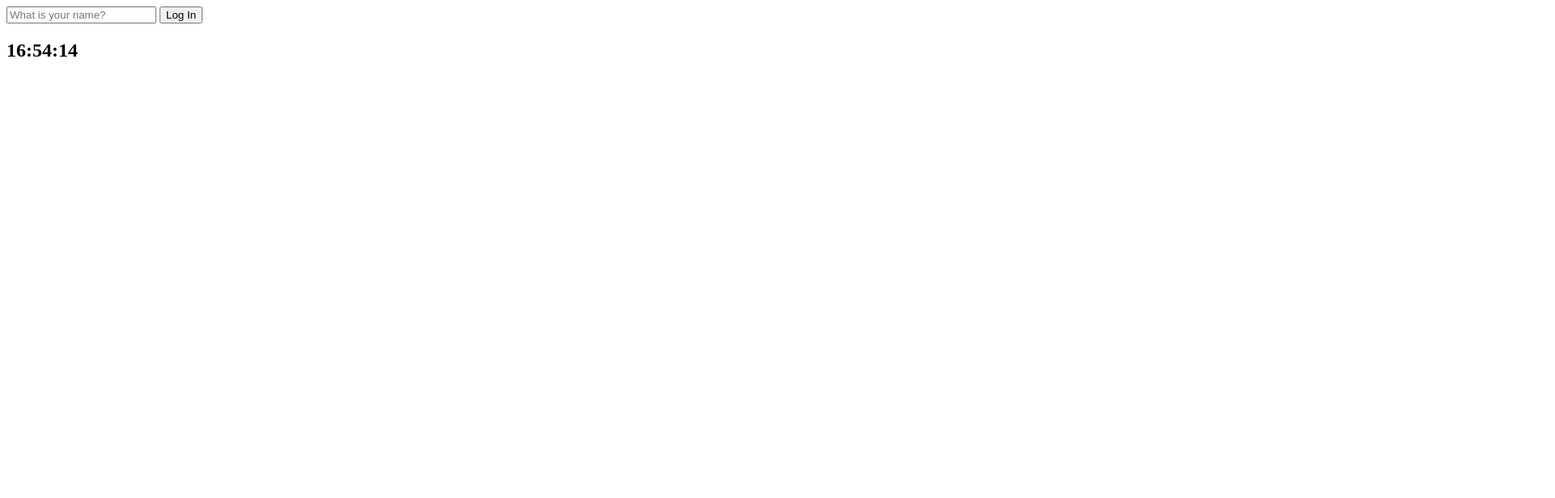
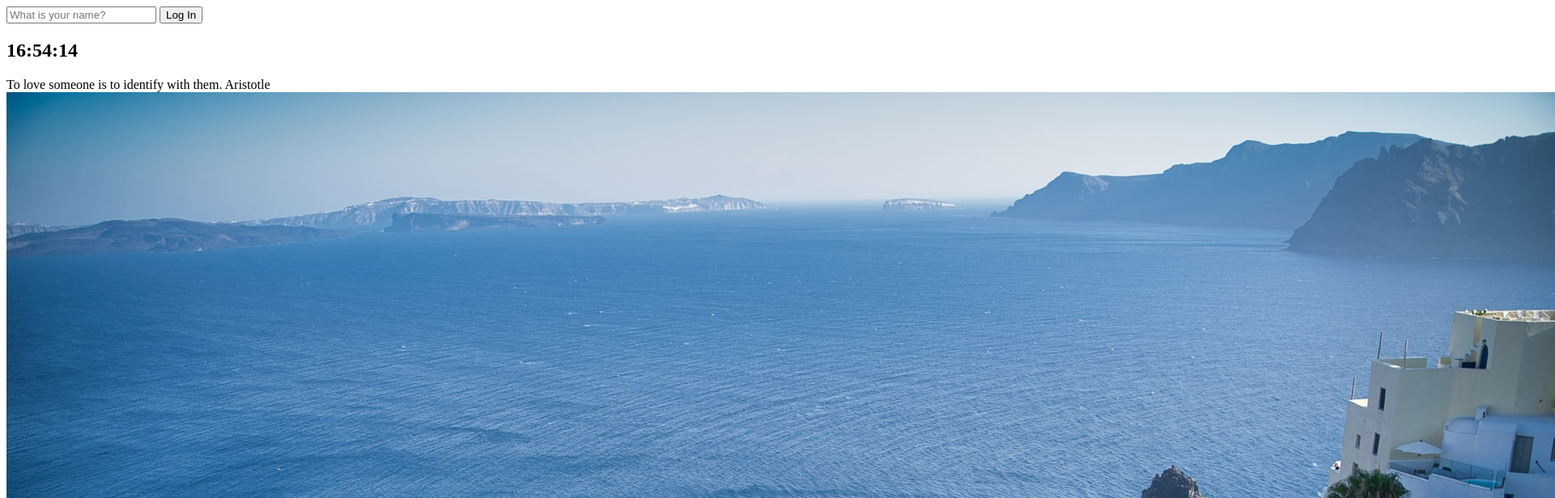
Before and after one commit to silverstarlulu/banilla-js, a plain HTML site: page index.html in a window 1280 px wide. Shown: the top 616 px of the page at 81% size, 1920 px wide, since content can reach past the window. Drawn offline with Linux system fonts and the light colour scheme.

Commit message:
quotes and background

```diff
--- a/index.html
+++ b/index.html
@@ -17,9 +17,15 @@
       />
       <input type="submit" value="Log In" />
     </form>
+    <h2 id="clock">00:00:00</h2>
     <h1 id="greeting" class="hidden"></h1>
-    <h2 id="clock">00:00</h2>
+    <div id="quote">
+      <span></span>
+      <span></span>
+    </div>
     <script src="js/greeting.js"></script>
     <script src="js/clock.js"></script>
+    <script src="js/quotes.js"></script>
+    <script src="js/background.js"></script>
   </body>
 </html>
--- /dev/null
+++ b/js/background.js
@@ -0,0 +1,8 @@
+const images = ["0.jpeg", "1.jpeg", "2.jpeg"];
+
+const chosenImage = images[Math.floor(Math.random() * images.length)];
+
+const bgImage = document.createElement("img");
+bgImage.src = `img/${chosenImage}`;
+
+document.body.appendChild(bgImage);
--- /dev/null
+++ b/js/quotes.js
@@ -0,0 +1,53 @@
+const quotes = [
+  {
+    quote:
+      "Those who are believed to be most abject and humble are usually most ambitious and envious.",
+    author: "Baruch Spinoza",
+  },
+  {
+    quote: "Life isn't fair. It's just fairer than death, that's all.",
+    author: "William Goldman",
+  },
+  {
+    quote: "Much learning does not teach understanding.",
+    author: "Heraclitusn",
+  },
+  {
+    quote: "Strong reasons make strong actions.",
+    author: "William Shakespeare",
+  },
+  {
+    quote:
+      "It is the mark of an educated mind to be able to entertain a thought without accepting it.",
+    author: "Aristotle",
+  },
+  {
+    quote: "I hear and I forget. I see and I remember. I do and I understand.",
+    author: "Confucius",
+  },
+  {
+    quote:
+      "Opportunities are never lost. The other fellow takes those you miss.",
+    author: "Unknown",
+  },
+  {
+    quote: "To follow, without halt, one aim: There's the secret of success.",
+    author: "Anna Pavlova",
+  },
+  {
+    quote: "We can only learn to love by loving.",
+    author: "Iris Murdoch",
+  },
+  {
+    quote: "To love someone is to identify with them.",
+    author: "Aristotle",
+  },
+];
+
+const quote = document.querySelector("#quote span:first-child");
+const author = document.querySelector("#quote span:last-child");
+
+const todaysQuote = quotes[Math.floor(Math.random() * quotes.length)];
+
+quote.innerText = todaysQuote.quote;
+author.innerText = todaysQuote.author;
```
Also changed, not shown: img/0.jpeg (added), img/1.jpeg (added), img/2.jpeg (added).
